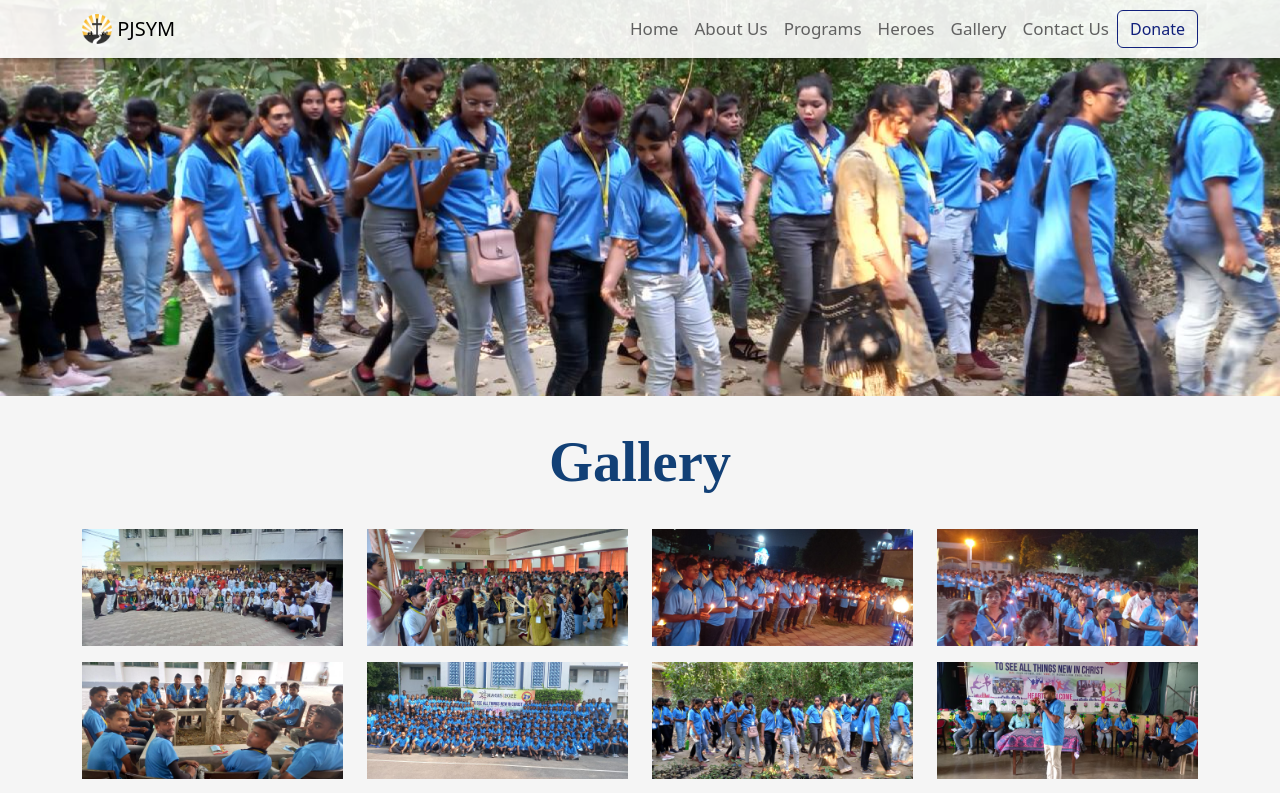
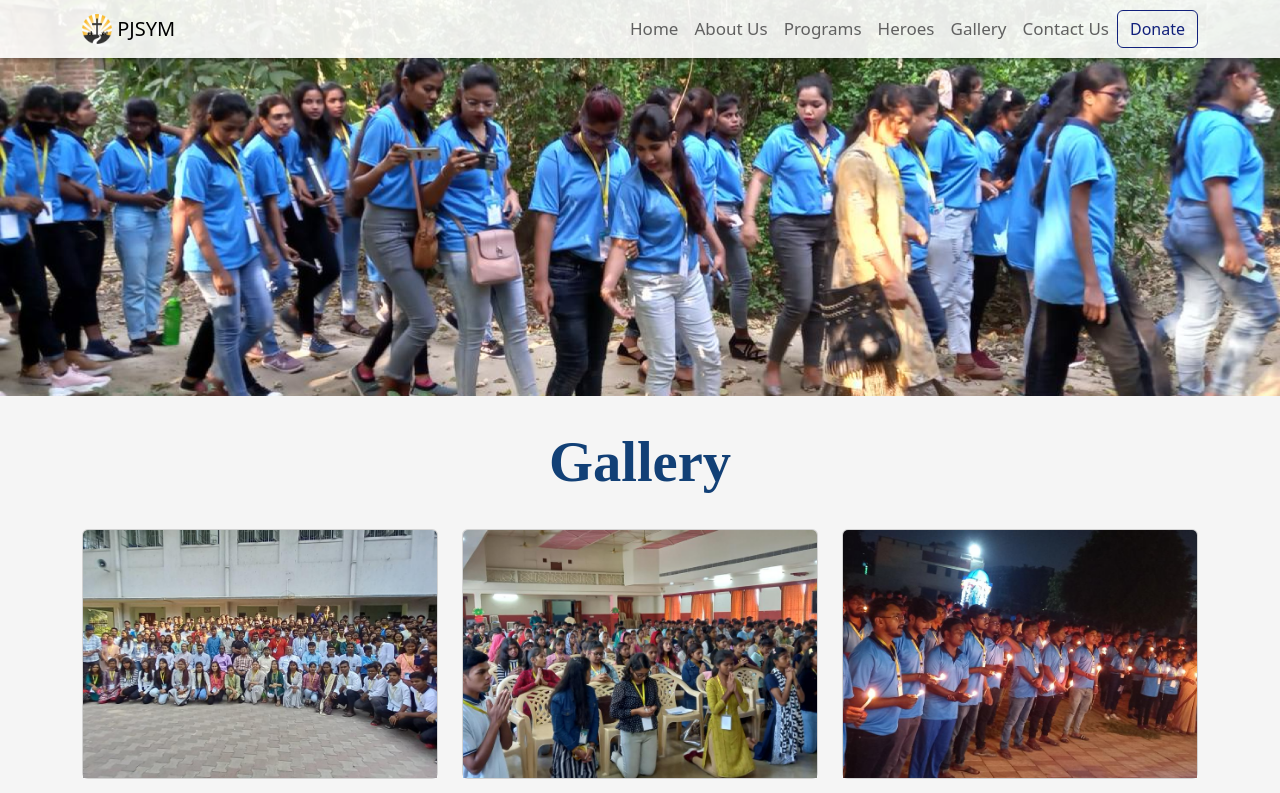
Before and after one commit to Neha220803/pjsym, a React (Create React App) app: page /gallery in a window 1280 px wide. Shown: the top 793 px of the page. Built offline with nearby package versions, Linux system fonts and the light colour scheme.

Commit message:
animations done

```diff
--- a/src/App.js
+++ b/src/App.js
@@ -5,9 +5,9 @@ import { NavBar } from './components/resuable/nav';
 import { AboutUsPage } from './components/about/aboutus_page';
 import { Donate } from './components/donate/donate';
 
-import { GalleryPage } from './components/gallery/galler_page';
 import { ProgamsPage } from './components/programs/ProgamsPage';
 import HerosPage from './components/heros/HerosPage';
+import GalleryPage from './components/gallery/galler_page';
 
 
 function App() {
--- a/src/components/donate/donate.js
+++ b/src/components/donate/donate.js
@@ -3,21 +3,35 @@ import { Container, Row, Col, Form, Button } from 'react-bootstrap';
 import donatebg from '../images/donateimg.png'
 import '../../index.css';
 import { Footer } from '../resuable/footer';
+import { motion } from 'framer-motion';
 
-
+const variants = {
+    initial: {
+        y: 300,
+        opacity: 0,
+    },
+    animate: {
+        y: 0,
+        opacity: 1,
+        transition: {
+            duration: 0.2,
+            staggerChildren: 0.1,
+        }
+    }
+};
 
 export const Donate = () => {
     return (
-        <div>
+        <motion.div variants={variants} initial="initial" whileInView="animate" >
             <img alt="mission img" src={donatebg} className="img-fluid w-100" />
             <section>
                 <Container>
                     <Row>
-                        <div className='each-head my-4'>Donate Now</div>
-
+                        <motion.div className='each-head my-4' variants={variants} initial="initial" animate="animate">
+                            Donate Now</motion.div>
                     </Row>
                     <div>
-                        <Form>
+                        <motion.Form variants={variants} initial="initial" whileInView="animate">
                             <Row>
                                 <Col>
                                     <Form.Group className="mb-3" controlId="formBasicAmount">
@@ -33,11 +47,7 @@ export const Donate = () => {
                                     <Form.Group className="mb-3" controlId="formBasicEmail">
                                         <Form.Label>Email address</Form.Label>
                                         <Form.Control type="email" placeholder="Enter email" />
-                                        {/* <Form.Text className="text-muted">
-                                            We'll never share your email with anyone else.
-                                        </Form.Text> */}
                                     </Form.Group>
-
                                     <Form.Group className="mb-3" controlId="formBasicPhone">
                                         <Form.Label>Phone Number</Form.Label>
                                         <Form.Control type="text" placeholder="Enter phone number" />
@@ -65,18 +75,15 @@ export const Donate = () => {
                                     </Form.Group>
                                 </Col>
                             </Row>
-
                             <Button className='mt-4' variant="primary" type="submit">
                                 Proceed to Payment
                             </Button>
-                        </Form>
+                        </motion.Form>
                     </div>
                 </Container>
-
             </section>
             <Footer />
-
-        </div>
+        </motion.div>
 
     )
 }
--- a/src/components/gallery/galler_page.js
+++ b/src/components/gallery/galler_page.js
@@ -1,8 +1,23 @@
-import React from 'react'
-import { Container, Row, Col } from 'react-bootstrap';
-import '../../index.css';
+import React, { useEffect } from 'react';
+import { Container, Row, Col, Card } from 'react-bootstrap';
 import gallerybg from '../images/galleryimg.png';
-const images = [
+import { Footer } from '../resuable/footer';
+import { motion, useAnimation } from 'framer-motion';
+
+const staggeredVariants = {
+    hidden: { opacity: 0, y: 50 },
+    visible: (index) => ({
+        opacity: 1,
+        y: 0,
+        transition: {
+            duration: 0.5,
+            delay: index * 20
+        }
+    })
+};
+
+
+const galleryData = [
     require('../images/Gallery/1.jpg'),
     require('../images/Gallery/2.jpg'),
     require('../images/Gallery/3.jpg'),
@@ -33,7 +48,7 @@ const images = [
     require('../images/Gallery/46.jpg'),
     require('../images/Gallery/59.jpg'),
 
-    require('../images/Gallery/67.jpg'),
+    // require('../images/Gallery/67.jpg'),
     require('../images/Gallery/68.jpg'),
     require('../images/Gallery/34.jpg'),
     require('../images/Gallery/48.jpg'),
@@ -79,39 +94,46 @@ const images = [
     require('../images/Gallery/69.jpg'),
 ];
 
-export const GalleryPage = () => {
-    const imagesPerPage = 4;
-    const totalImages = images.length;
-    const totalRows = Math.ceil(totalImages / imagesPerPage);
+const GalleryPage = () => {
+    const controls = useAnimation();
+
+    useEffect(() => {
+        controls.start('visible');
+    }, [controls]);
+
     return (
         <div>
-            <img alt="mission img" src={gallerybg} className="img-fluid w-100" />
+            <img alt="Gallery Background Image" src={gallerybg} className="w-100 vh-50" />
             <Container>
+                <motion.div initial="hidden" animate={controls} variants={staggeredVariants} className='each-head d-flex justify-content-center my-4'>Gallery</motion.div>
                 <Row>
-                    <div className='each-head d-flex justify-content-center my-4'>Gallery</div>
-
+                    {galleryData.map((image, index) => (
+                        <Col key={index} xs={12} sm={6} md={4}>
+                            <GalleryItem
+                                img={image}
+                                index={index}
+                            />
+                        </Col>
+                    ))}
                 </Row>
-                {Array.from({ length: totalRows }).map((_, rowIndex) => (
-                    <Row key={rowIndex} className="mb-3">
-                        {Array.from({ length: imagesPerPage }).map((_, colIndex) => {
-                            const imageIndex = rowIndex * imagesPerPage + colIndex;
-                            if (imageIndex < totalImages) {
-                                return (
-                                    <Col key={colIndex}>
-                                        <img
-                                            src={images[imageIndex]}
-                                            alt={`Image ${imageIndex}`}
-                                            className="img-fluid"
-                                        />
-                                    </Col>
-                                );
-                            } else {
-                                return null;
-                            }
-                        })}
-                    </Row>
-                ))}
             </Container>
+            <Footer />
         </div>
     )
-}
+};
+
+const GalleryItem = ({ img, index }) => {
+    return (
+        <motion.div
+            custom={index}
+            variants={staggeredVariants}
+            className="mb-4"
+        >
+            <Card style={{ height: "250px" }}>
+                <Card.Img variant="top" src={img} style={{ height: "100%", objectFit: "cover" }} />
+            </Card>
+        </motion.div>
+    );
+};
+
+export default GalleryPage;
--- a/src/components/heros/HerosPage.js
+++ b/src/components/heros/HerosPage.js
@@ -1,6 +1,6 @@
-import React from 'react'
+import React from 'react';
 import { Container, Row, Col, Card, Button } from 'react-bootstrap';
-import herosbg from '../images/herosimg.png'
+import herosbg from '../images/herosimg.png';
 import '../../index.css';
 import { Footer } from '../resuable/footer';
 import hero1 from '../images/Heros/hero1.png';
@@ -18,13 +18,9 @@ const upvariants = {
         opacity: 1,
         transition: {
             duration: 0.5,
-            staggerChildren: 0.1,
         }
     }
 };
-
-
-
 
 const cardData = [
     {
@@ -52,13 +48,24 @@ const HerosPage = () => {
         <div>
             <img alt="mission img" src={herosbg} className="img-fluid w-100" />
             <Container>
-                <div>
                 <Row>
-                        <motion.div variants={upvariants} initial="initial" whileInView="animate"
-                            className='each-head d-flex justify-content-center my-4'>Heros Stories</motion.div>
+                    <motion.div variants={upvariants} initial="initial" animate="animate" className='each-head d-flex justify-content-center my-4'>Heros Stories</motion.div>
                 </Row>
+                <motion.div variants={upvariants} initial="initial" animate="animate">
                     {cardData.map((card, index) => (
-                        <Card key={index} className="mb-3">
+                        <CardContainer key={index} delay={index * 0.9} card={card} />
+                    ))}
+                </motion.div>
+            </Container>
+            <Footer />
+        </div>
+    )
+}
+
+const CardContainer = ({ card, delay }) => {
+    return (
+        <motion.div key={card.title} variants={upvariants} initial="initial" animate="animate" transition={{ duration: 0.5, delay }}>
+            <Card className="mb-3">
                 <Card.Body className="d-flex flex-row">
                     <Card.Img src={card.img} style={{ width: '150px', height: 'auto' }} className="align-self-center me-4" />
                     <div>
@@ -68,12 +75,8 @@ const HerosPage = () => {
                     </div>
                 </Card.Body>
             </Card>
-                    ))}
-                </div>
-            </Container>
-            <Footer />
-        </div>
-    )
+        </motion.div>
+    );
 }
 
 export default HerosPage;
--- a/src/components/programs/ProgamsPage.js
+++ b/src/components/programs/ProgamsPage.js
@@ -4,6 +4,8 @@ import progbg from '../images/progimg.png';
 import { Footer } from '../resuable/footer';
 import prog1 from '../images/Prog/magis.png';
 import { motion } from 'framer-motion';
+import prog2 from '../images/Prog/leadership.jpg';
+import prog3 from '../images/Gallery/65.jpg';
 
 const upvariants = {
     initial: {
@@ -27,13 +29,13 @@ const programData = [
         text: "To sensitize students to establish 'a hope-filled future', to orient youth towards their role in Nation Building and to motivate the students to be the change and bring difference in the society wherever one is placed."
     },
     {
-        img: prog1,
-        title: "Prog 2",
+        img: prog2,
+        title: "Leadership Training Program",
         text: "Some quick example text to build on the card title and make up the bulk of the card's content. Loreum Ipsom Idor Loreum Ipsom Idor Loreum Ipsom Idor Loreum Ipsom Idor"
     },
     {
-        img: prog1,
-        title: "Card 3",
+        img: prog3,
+        title: "Summer Skill Dev Program",
         text: "Some quick example text to build on the card title and make up the bulk of the card's content. Loreum Ipsom Idor Loreum Ipsom Idor Loreum Ipsom Idor Loreum Ipsom Idor"
     },
     {
@@ -88,8 +90,8 @@ const ProgramCard = ({ img, title, text, index }) => {
             transition={{ duration: 0.5, delay }} // Apply delay to each card
             className="mb-4"
         >
-            <Card style={{ width: '100%' }}>
-                <Card.Img variant="top" src={img} />
+            <Card style={{ width: '100%', height: '400px' }}> {/* Adjust the height as needed */}
+                <Card.Img variant="top" src={img} style={{ height: '200px', objectFit: 'cover' }} /> {/* Set image height and maintain aspect ratio */}
                 <Card.Body>
                     <Card.Title>{title}</Card.Title>
                     <Card.Text>{text}</Card.Text>
```
Also changed, not shown: src/components/images/Prog/leadership.jpg (added). Lines whose indentation alone changed are shown as unchanged.
